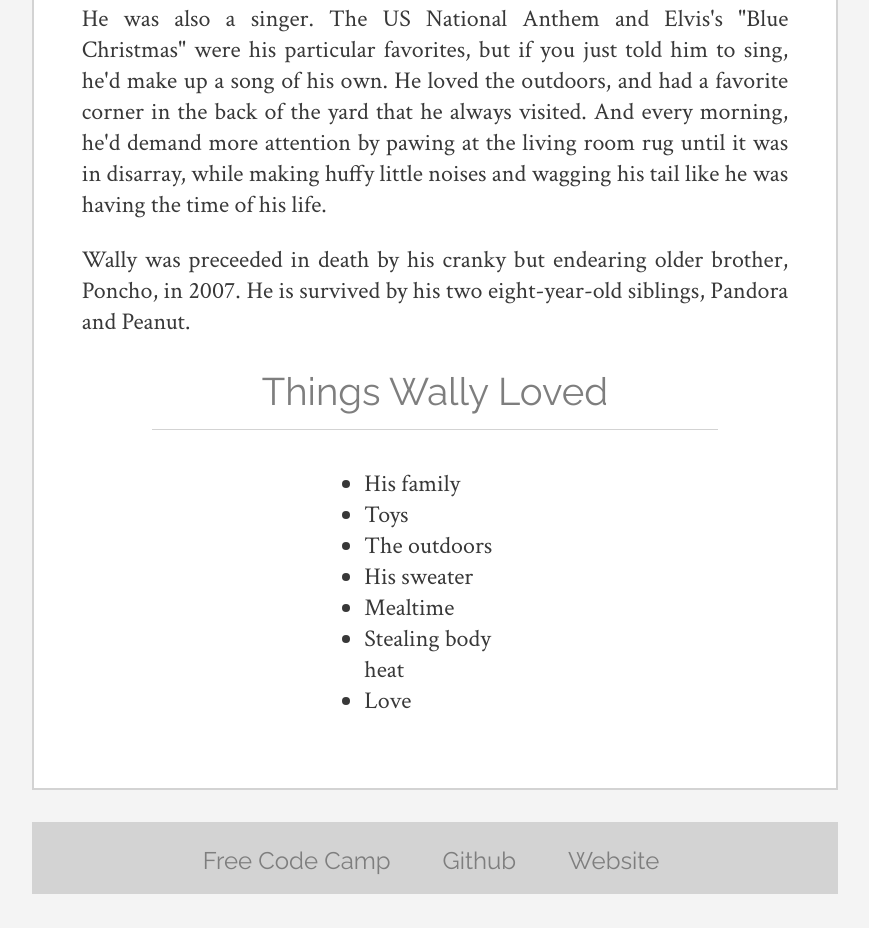
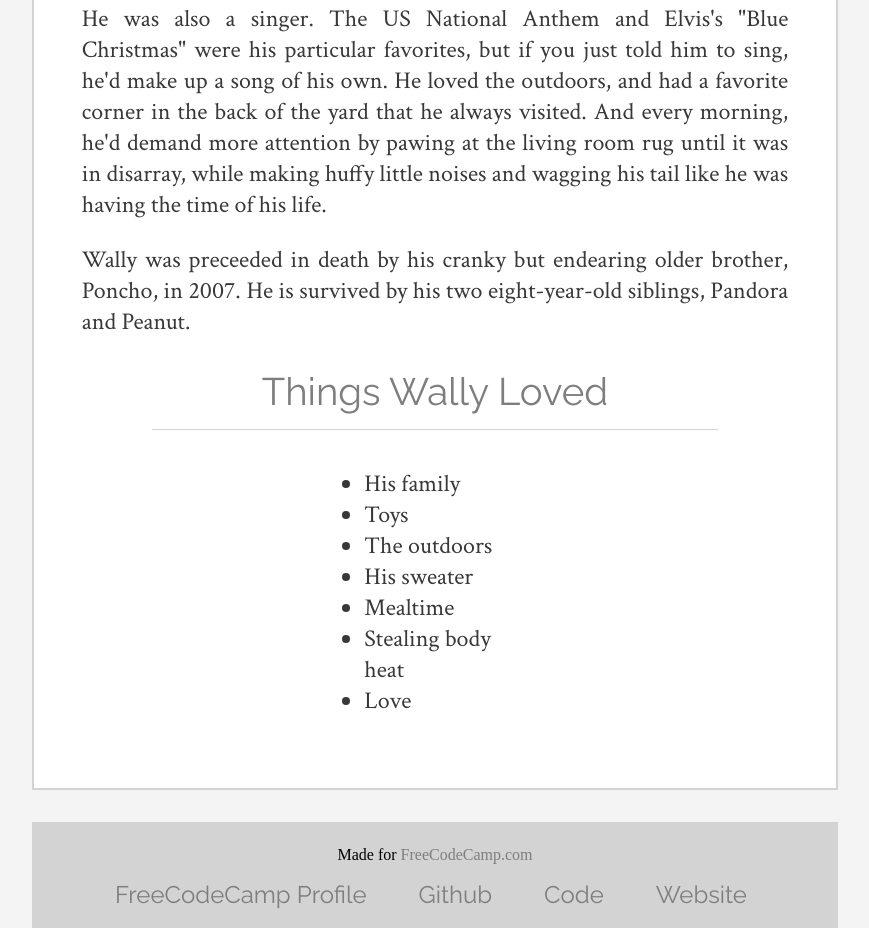
Before and after one commit to morrisa-n/freecodecamp, a plain HTML site: page Project-Drafts/Tribute/index.html in a window 1280 px wide. Shown: the part 1276-2204 px from the top of the page, without its empty margins (205-1074 px from the left). Before the commit the page ends 2170 px from the top, so only its background shows below. Drawn offline with Linux system fonts and the light colour scheme.

Commit message:
Update index.html

```diff
--- a/Project-Drafts/Tribute/index.html
+++ b/Project-Drafts/Tribute/index.html
@@ -32,10 +32,13 @@
             </div>
             </div>
         </div>
-        <div class="footer"><ul>
-            <li><a href="#">Free Code Camp</a></li>
-            <li><a href="#">Github</a></li>
-            <li><a href="#">Website</a></li>
+        <div class="footer">
+            <p>Made for <a href="https://www.freecodecamp.com">FreeCodeCamp.com</a></p>
+            <ul>
+            <li><a href="https://www.freecodecamp.com/morrisa-n/">FreeCodeCamp Profile</a></li>
+            <li><a href="https://github.com/morrisa-n/">Github</a></li>
+            <li><a href="https://github.com/morrisa-n/freecodecamp/tree/master/Project-Drafts/Tribute">Code</a></li>
+            <li><a href="https://writercracksthecode.neocities.org/">Website</a></li>
         </ul>
         </div>
     </body>
```
